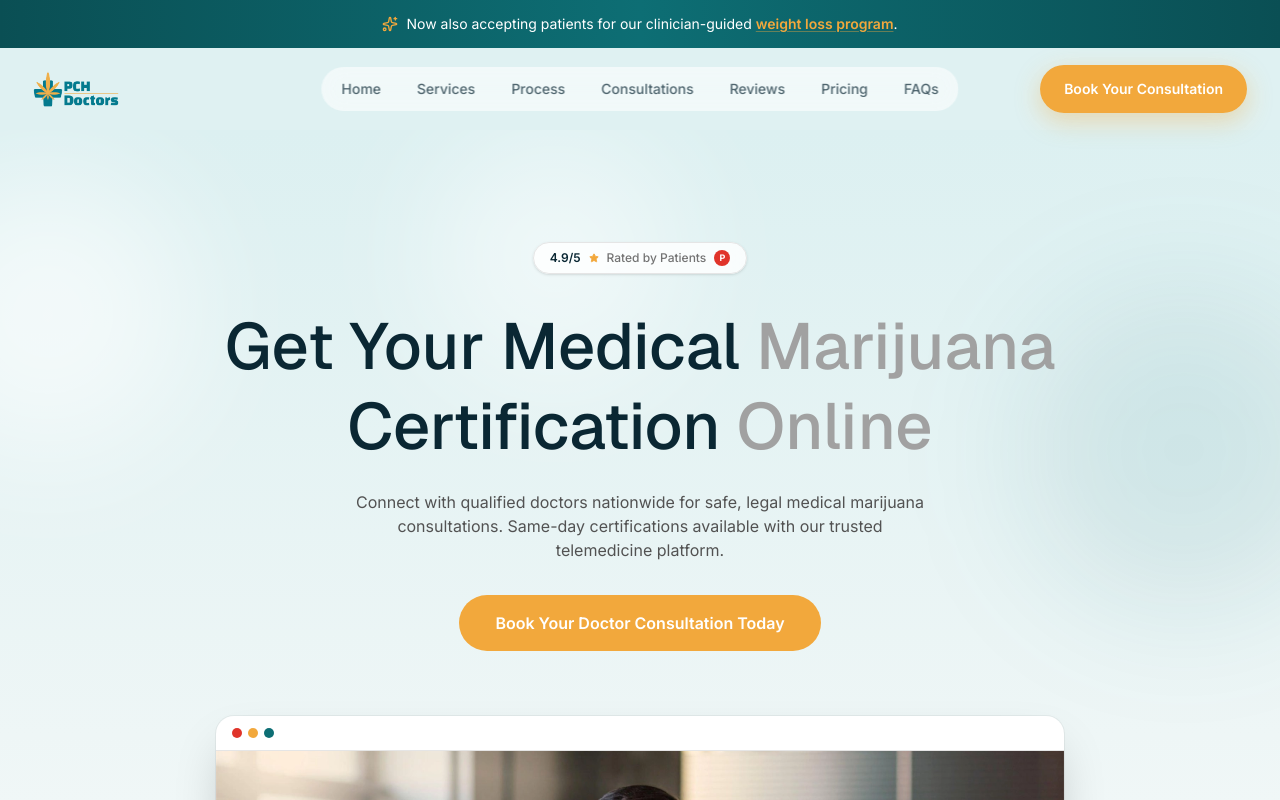
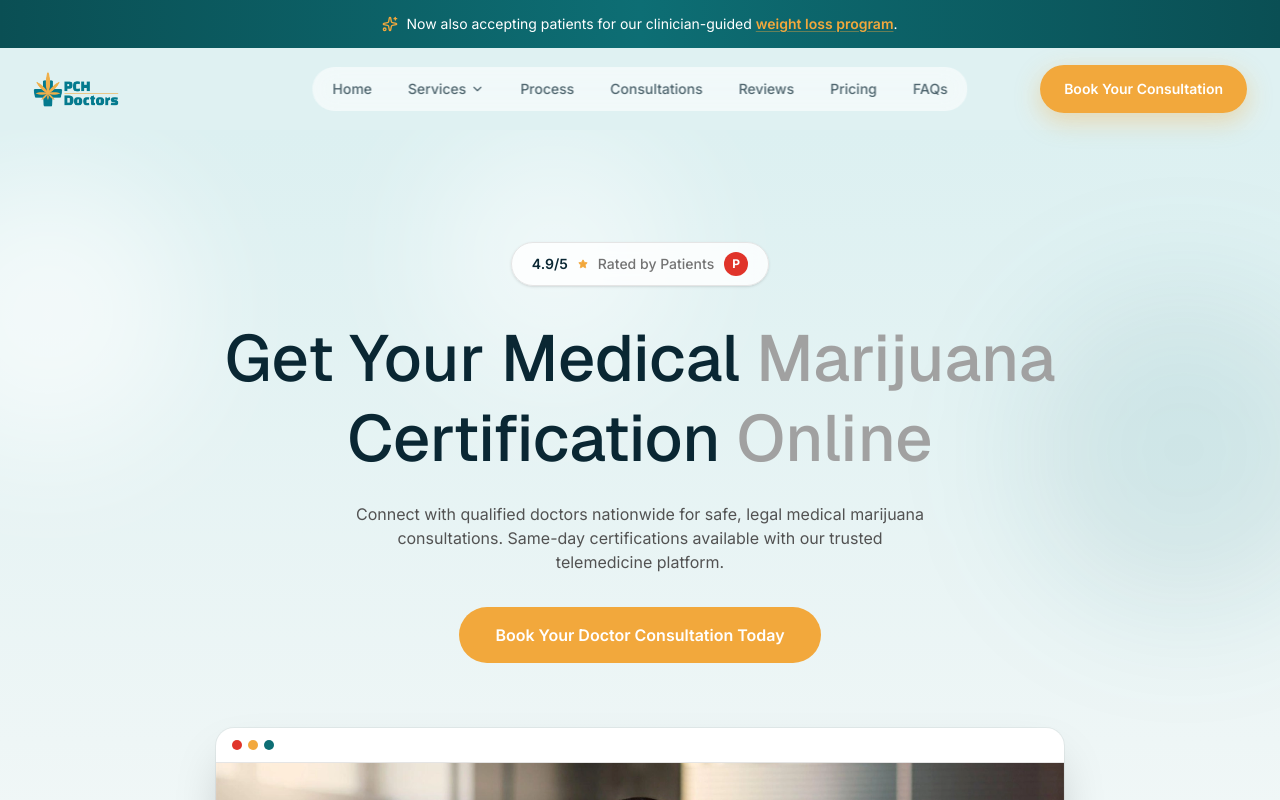
Before and after one commit to Aman-scripts/pchdoctors, a Next.js app: page / in a window 1280 px wide. Shown: the top 800 px of the page. Built offline with nearby package versions, Linux system fonts and the light colour scheme.

Commit message:
glp one is completed

```diff
--- a/components/sections/hero.tsx
+++ b/components/sections/hero.tsx
@@ -14,12 +14,12 @@ export function Hero() {
       <div className="relative mx-auto flex max-w-4xl flex-col items-center px-6 py-20 text-center lg:py-28">
         <Badge
           variant="outline"
-          className="h-8 gap-2 rounded-full border-neutral-200 bg-white/80 px-4 text-xs shadow-sm backdrop-blur"
+          className="h-11 gap-2.5 rounded-full border-neutral-200 bg-white/80 px-5 text-sm shadow-sm backdrop-blur"
         >
           <span className="font-semibold text-[#0a2733]">4.9/5</span>
-          <Star className="size-3.5 fill-[#f2a83c] text-[#f2a83c]" />
+          <Star className="size-4.5 fill-[#f2a83c] text-[#f2a83c]" />
           <span className="text-neutral-500">Rated by Patients</span>
-          <span className="flex size-4 items-center justify-center rounded-full bg-[#e0342a] text-[9px] font-bold text-white">
+          <span className="flex size-6 items-center justify-center rounded-full bg-[#e0342a] text-xs font-bold text-white">
             P
           </span>
         </Badge>
--- a/components/site-header.tsx
+++ b/components/site-header.tsx
@@ -3,13 +3,18 @@
 import Link from "next/link";
 import Image from "next/image";
 import { useState } from "react";
-import { Menu, X, Sparkles } from "lucide-react";
+import { Menu, X, Sparkles, ChevronDown } from "lucide-react";
 import { Button } from "@/components/ui/button";
 import { cn } from "@/lib/utils";
 
+const services = [
+  { label: "Medical Marijuana Consultation", href: "#services" },
+  { label: "GLP-1 Weight Loss Treatment", href: "#services" },
+];
+
 const navLinks = [
   { label: "Home", href: "#" },
-  { label: "Services", href: "#services" },
+  { label: "Services", href: "#services", children: services },
   { label: "Process", href: "#process" },
   { label: "Consultations", href: "#consultations" },
   { label: "Reviews", href: "#reviews" },
@@ -19,6 +24,7 @@ const navLinks = [
 
 export function SiteHeader() {
   const [open, setOpen] = useState(false);
+  const [servicesOpen, setServicesOpen] = useState(false);
 
   return (
     <header className="w-full">
@@ -50,7 +56,49 @@ export function SiteHeader() {
           </Link>
 
           <nav className="absolute left-1/2 hidden -translate-x-1/2 items-center gap-1 rounded-full bg-white/60 p-1 text-sm font-medium text-[#0a2733]/70 backdrop-blur-md lg:flex">
-            {navLinks.map((link) => (
+            {navLinks.map((link) =>
+              link.children ? (
+                <div
+                  key={link.label}
+                  className="relative"
+                  onMouseEnter={() => setServicesOpen(true)}
+                  onMouseLeave={() => setServicesOpen(false)}
+                >
+                  <a
+                    href={link.href}
+                    className="flex items-center gap-1 rounded-full px-4 py-2 transition-colors hover:bg-[#eef6f6] hover:text-[#0d6e74]"
+                  >
+                    {link.label}
+                    <ChevronDown
+                      className={cn(
+                        "size-3.5 transition-transform",
+                        servicesOpen && "rotate-180"
+                      )}
+                    />
+                  </a>
+
+                  <div
+                    className={cn(
+                      "absolute left-1/2 top-full w-64 -translate-x-1/2 pt-2 transition-all",
+                      servicesOpen
+                        ? "pointer-events-auto opacity-100"
+                        : "pointer-events-none translate-y-1 opacity-0"
+                    )}
+                  >
+                    <div className="overflow-hidden rounded-xl bg-white p-2 shadow-lg ring-1 ring-black/5">
+                      {link.children.map((child) => (
+                        <a
+                          key={child.label}
+                          href={child.href}
+                          className="block rounded-lg px-3 py-2.5 text-sm text-[#0a2733]/80 transition-colors hover:bg-[#0d6e74] hover:text-white"
+                        >
+                          {child.label}
+                        </a>
+                      ))}
+                    </div>
+                  </div>
+                </div>
+              ) : (
                 <a
                   key={link.label}
                   href={link.href}
@@ -58,7 +106,8 @@ export function SiteHeader() {
                 >
                   {link.label}
                 </a>
-            ))}
+              )
+            )}
           </nav>
 
           <div className="hidden lg:block">
@@ -79,10 +128,33 @@ export function SiteHeader() {
         <div
           className={cn(
             "mx-4 flex flex-col gap-1 overflow-hidden rounded-2xl bg-white/90 px-4 shadow-md ring-1 ring-[#0d6e74]/15 backdrop-blur-md transition-all lg:hidden",
-            open ? "mb-2 max-h-96 py-3" : "max-h-0 py-0"
+            open ? "mb-2 max-h-[32rem] py-3" : "max-h-0 py-0"
           )}
         >
-          {navLinks.map((link) => (
+          {navLinks.map((link) =>
+            link.children ? (
+              <div key={link.label} className="flex flex-col">
+                <a
+                  href={link.href}
+                  className="rounded-lg px-2 py-2 text-sm font-medium text-[#0a2733]/70 transition-colors hover:bg-[#eef6f6] hover:text-[#0d6e74]"
+                  onClick={() => setOpen(false)}
+                >
+                  {link.label}
+                </a>
+                <div className="ml-3 flex flex-col gap-1 border-l border-[#0d6e74]/15 pl-3">
+                  {link.children.map((child) => (
+                    <a
+                      key={child.label}
+                      href={child.href}
+                      className="rounded-lg px-2 py-1.5 text-sm text-[#0a2733]/60 transition-colors hover:bg-[#eef6f6] hover:text-[#0d6e74]"
+                      onClick={() => setOpen(false)}
+                    >
+                      {child.label}
+                    </a>
+                  ))}
+                </div>
+              </div>
+            ) : (
               <a
                 key={link.label}
                 href={link.href}
@@ -91,7 +163,8 @@ export function SiteHeader() {
               >
                 {link.label}
               </a>
-          ))}
+            )
+          )}
           <Button className="mt-1 w-full rounded-full bg-[#f2a83c] py-6 text-sm font-semibold text-white hover:bg-[#f2a83c]/90">
             Book Your Consultation
           </Button>
```
Lines whose indentation alone changed are shown as unchanged.
